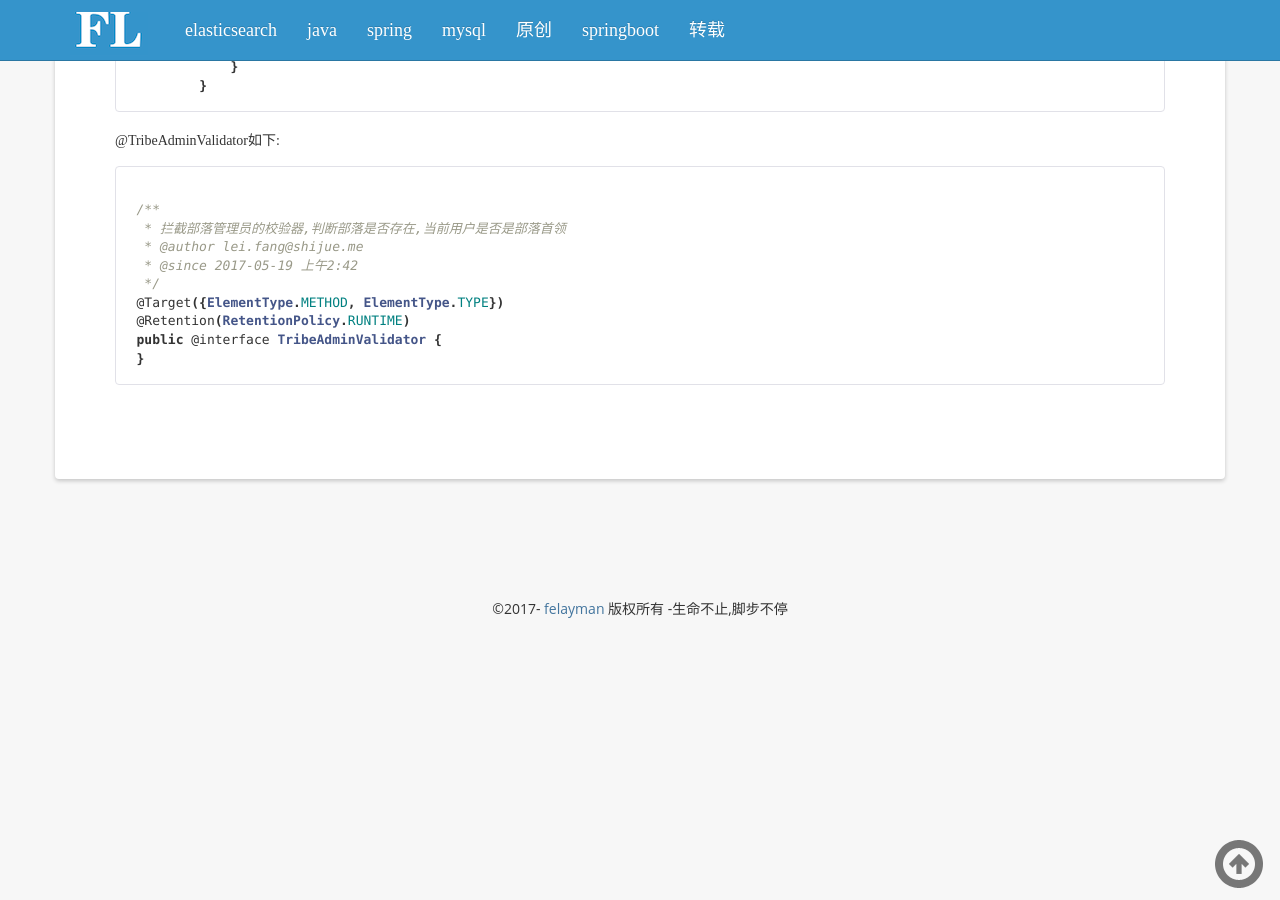
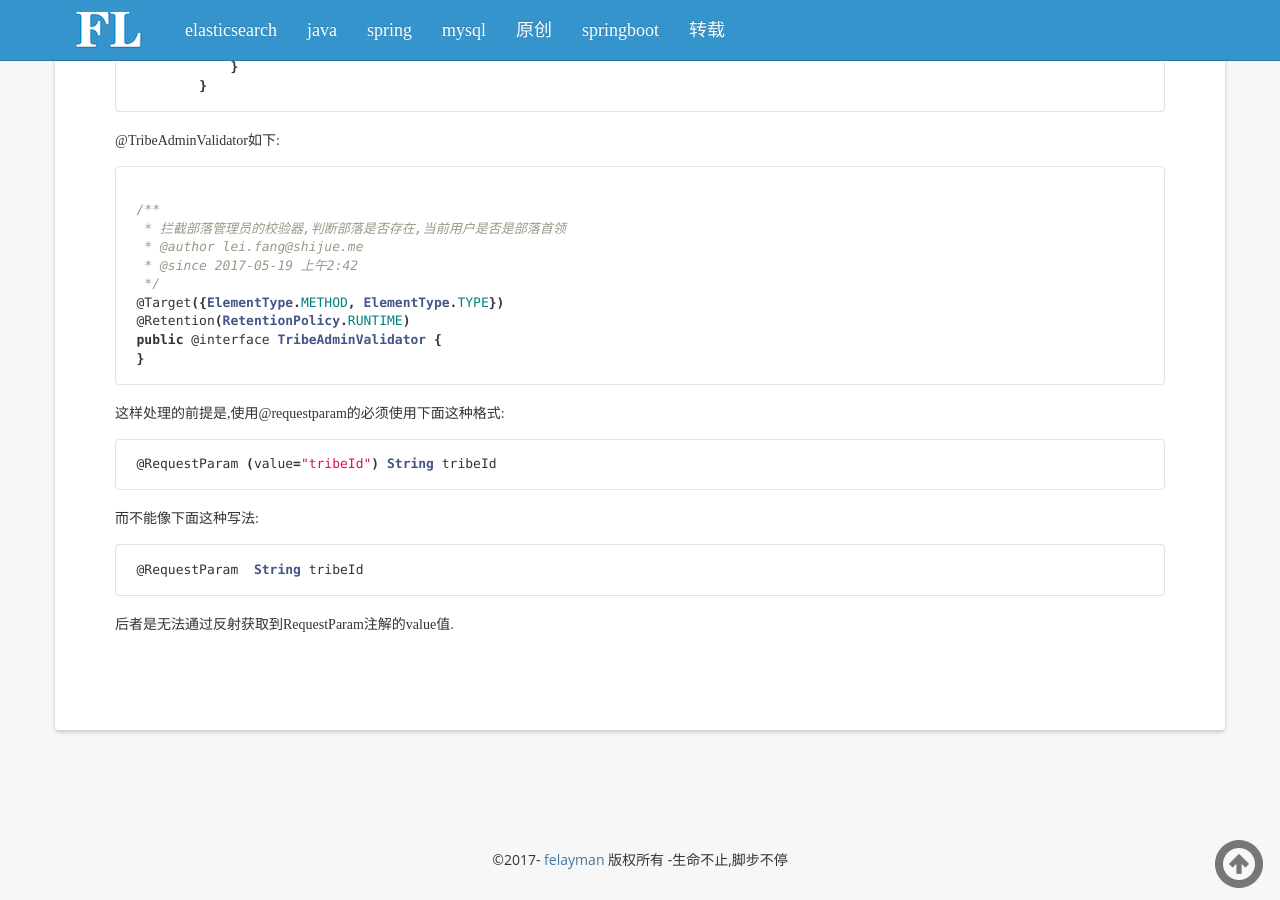
Before and after one commit to chcchccch/felayman.github.io, a Jekyll site: the page built from _posts/spring/2015-06-13-Spring通过AOP拦截@RequestParam参数值.md, in a window 1280 px wide and 900 px high, scrolled down 1206 px. Built offline with Jekyll 4.4.1, drawn with Linux system fonts in a browser that asks for light colours; comment, search, counter and statistics services are not loaded.

Commit message:
Spring-AOP处理@requestparam参数

```diff
--- a/_posts/spring/2015-06-13-Spring通过AOP拦截@RequestParam参数值.md
+++ b/_posts/spring/2015-06-13-Spring通过AOP拦截@RequestParam参数值.md
@@ -72,3 +72,14 @@ Tribe tribe = tribeService.getTribe(tribeId);
 public @interface TribeAdminValidator {
 }
 ~~~
+
+这样处理的前提是,使用@requestparam的必须使用下面这种格式:
+~~~java
+@RequestParam (value="tribeId") String tribeId
+~~~
+而不能像下面这种写法:
+~~~java
+@RequestParam  String tribeId
+~~~
+
+后者是无法通过反射获取到RequestParam注解的value值.
```
